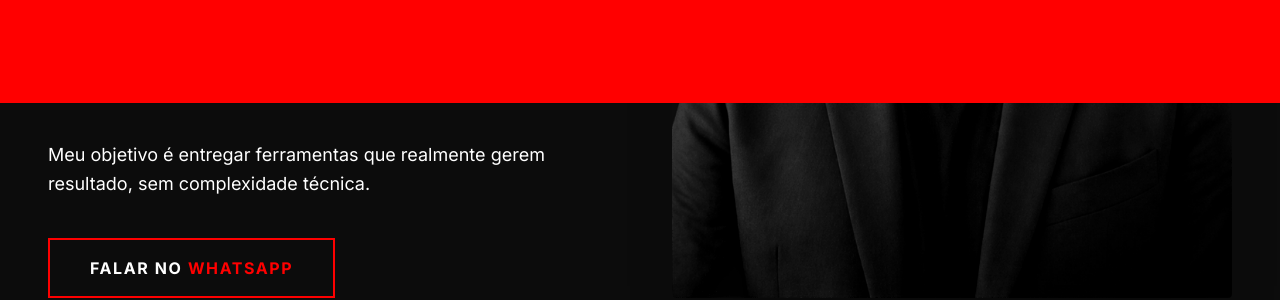
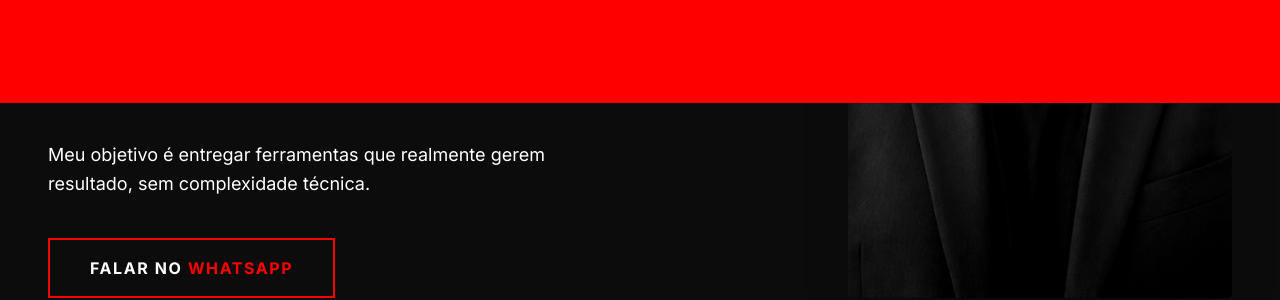
Before and after one commit to jrmacbrandt/J.Roberto, a React (Vite) app: page / in a window 1280 px wide. Shown: the part 1497-1797 px from the top of the page. Built offline with nearby package versions, Linux system fonts and the light colour scheme; a web font is replaced by a local one.

Commit message:
style: align about photo top and bottom and reduce width

```diff
--- a/src/App.tsx
+++ b/src/App.tsx
@@ -294,7 +294,7 @@
           </div>
         </div>
 
-        <div className="grid lg:grid-cols-2 gap-16 items-end">
+        <div className="grid lg:grid-cols-2 gap-16 items-stretch">
           {/* Coluna Esquerda: Conteúdo */}
           <div className="about-content">
             <div className="about-header mb-4 md:mb-12 text-center md:text-left">
@@ -348,13 +348,13 @@
             </div>
           </div>
 
-          {/* Coluna Direita: Foto Alinhada à Base (apenas Desktop) */}
-          <div className="about-img hidden lg:block relative max-w-md mx-auto lg:max-w-none w-full">
-            <div className="relative z-10 overflow-hidden rounded-sm shadow-2xl">
+          {/* Coluna Direita: Foto Alinhada (apenas Desktop) */}
+          <div className="about-img hidden lg:block relative max-w-sm ml-auto w-full">
+            <div className="relative z-10 overflow-hidden rounded-sm shadow-2xl h-full">
               <img
                 src="/about-profile.png"
                 alt="Sobre Mim"
-                className="grayscale hover:grayscale-0 transition-all duration-700 w-full object-cover brightness-110 contrast-105"
+                className="grayscale hover:grayscale-0 transition-all duration-700 w-full h-full object-cover object-top brightness-110 contrast-105"
               />
             </div>
           </div>
```
